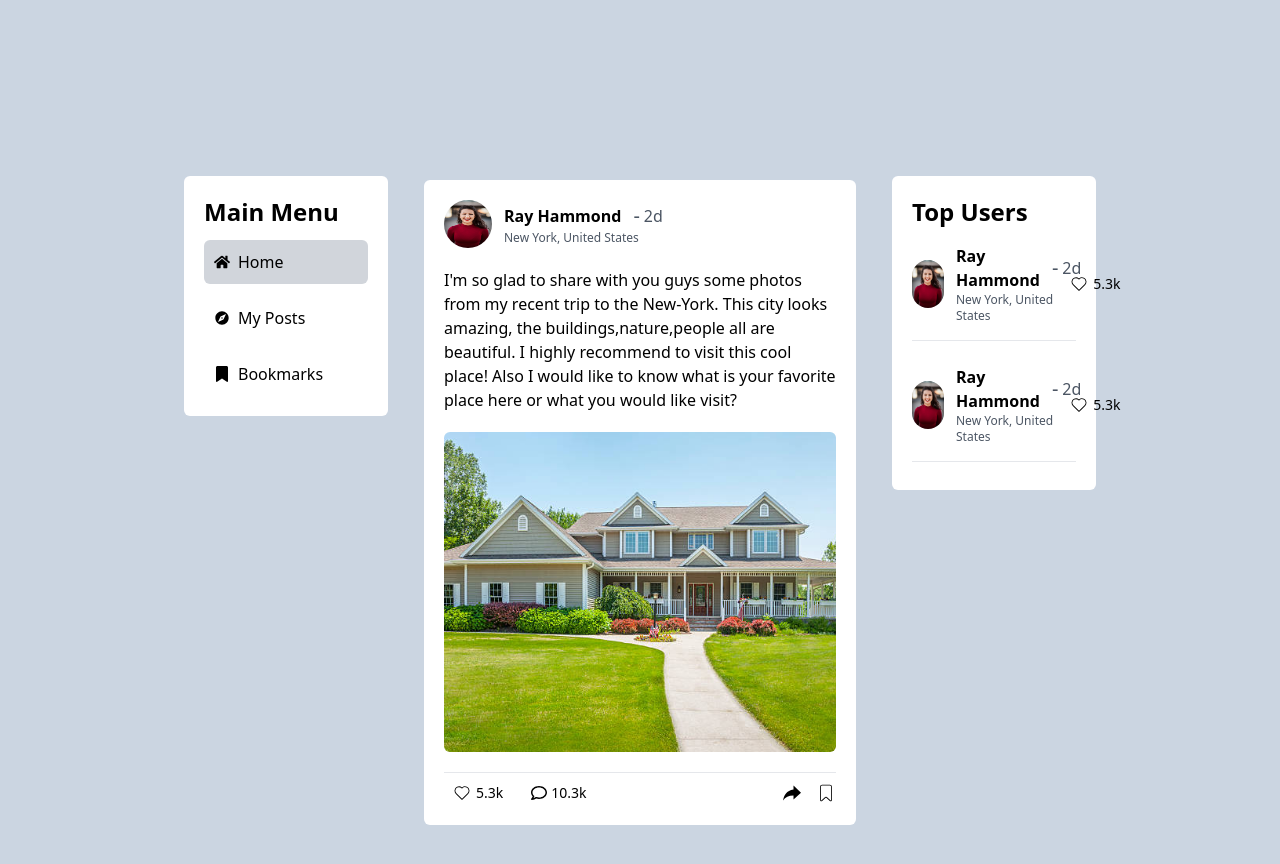
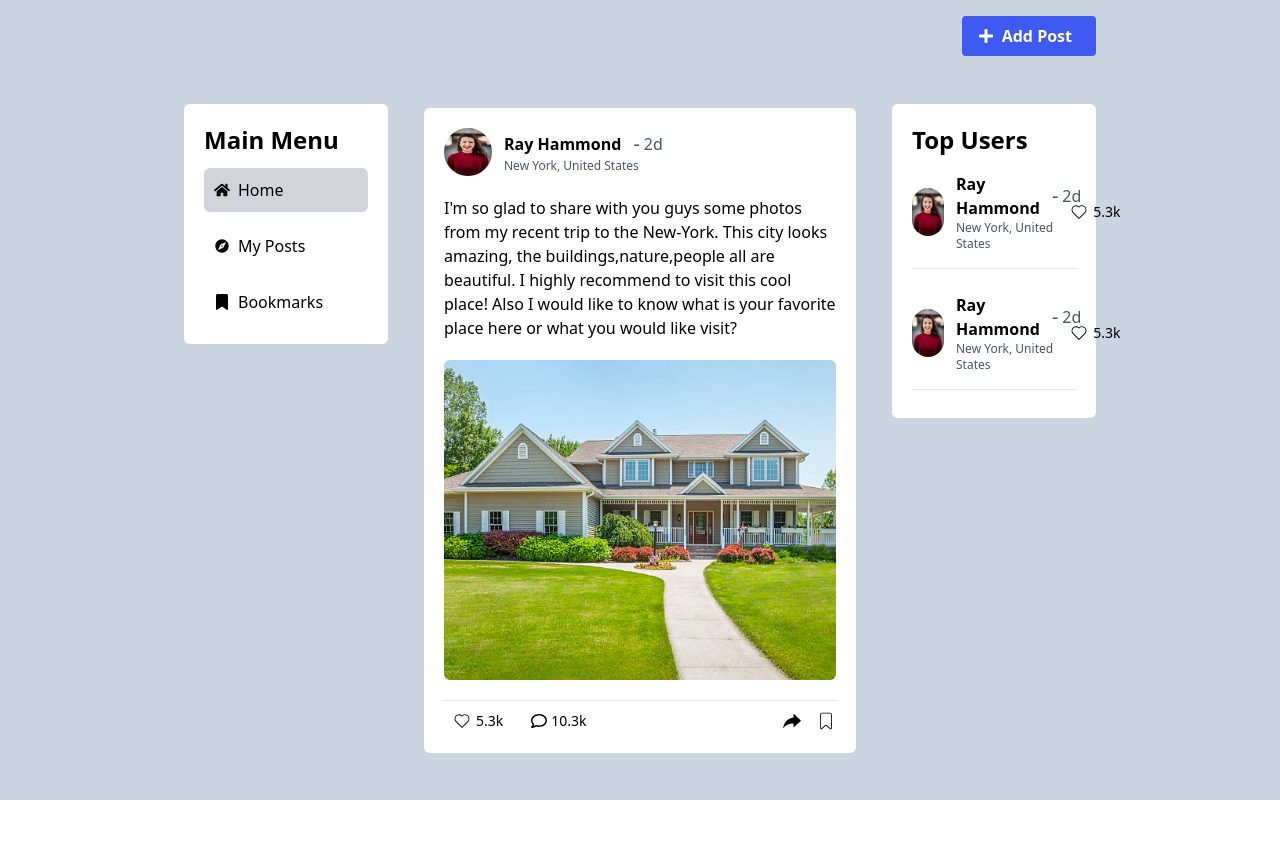
Before and after one commit to MilkiasTonji/community-forum, a React (Vite) app: page / in a window 1280 px wide. Shown: the top 864 px of the page. After the commit the page ends 800 px from the top, so only its background shows below. Built offline with nearby package versions, Linux system fonts and the light colour scheme.

Commit message:
Added overlay modal for creating new posts

```diff
--- a/src/App.tsx
+++ b/src/App.tsx
@@ -1,10 +1,32 @@
+import { FaPlus } from "react-icons/fa"
 import Post from "./components/Post"
 import LeftSideBar from "./components/sidebars/LeftSideBar"
 import RightSideBar from "./components/sidebars/RightSideBar"
+import { useState } from "react";
 
 function App() {
+
+  const [isModalOpen, setIsModalOpen] = useState<boolean>(false);
+
+
+  const handleOpenModal = () => {
+    setIsModalOpen(true);
+  };
+
+  const handleCloseModal = () => {
+    setIsModalOpen(false);
+  };
+
   return (
-    <div className='flex flex-col p-36 w-full min-h-screen bg-slate-300'>
+    <div className='flex flex-col px-36 w-full min-h-screen bg-slate-300 relative'>
+      <div className="w-full flex items-end justify-end px-10 py-4">
+        <button
+        onClick={handleOpenModal}
+        className="bg-[#3E5AF0] hover:bg-[#324eec] text-gray-200 font-bold py-2 px-4 rounded inline-flex items-center">
+          <FaPlus className="w-4 h-4 text-white" />
+          <span className="text-white font-bold px-2">Add Post</span>
+        </button>
+      </div>
       <div className="w-full h-full bg-slate-300 px-6 py-4 flex flex-col">
         {/* Navbar Component */}
         {/* <Navbar /> */}
@@ -25,8 +47,44 @@ function App() {
           </div>
         </div>
       </div>
+      {
+        isModalOpen && (
+          <Modal isOpen={isModalOpen} onClose={handleCloseModal} />
+        )
+      }
     </div>
   )
 }
 
+
+const Modal = ({ isOpen, onClose }: { isOpen: boolean; onClose: () => void }) => {
+  if (!isOpen) return null;
+
+  return (
+    <div className="fixed inset-0 bg-black bg-opacity-50 flex items-center justify-center z-50">
+      <div className="bg-white w-[90%] max-w-lg rounded-lg shadow-lg p-6 relative">
+        <h2 className="text-xl font-semibold text-gray-800 mb-4">Modal Title</h2>
+        <p className="text-gray-600 mb-6">This is the modal content. Add your form or any content here.</p>
+        <div className="flex justify-end">
+          <button
+            onClick={onClose}
+            className="bg-red-500 hover:bg-red-600 text-white font-medium px-4 py-2 rounded-lg"
+          >
+            Yes
+          </button>
+          <button
+            onClick={onClose}
+            className="bg-red-500 hover:bg-red-600 text-white font-medium px-4 py-2 rounded-lg"
+          >
+            Close
+          </button>
+        </div>
+      </div>
+    </div>
+  );
+};
+
+
+
+
 export default App
```
Lines whose indentation alone changed are shown as unchanged.
